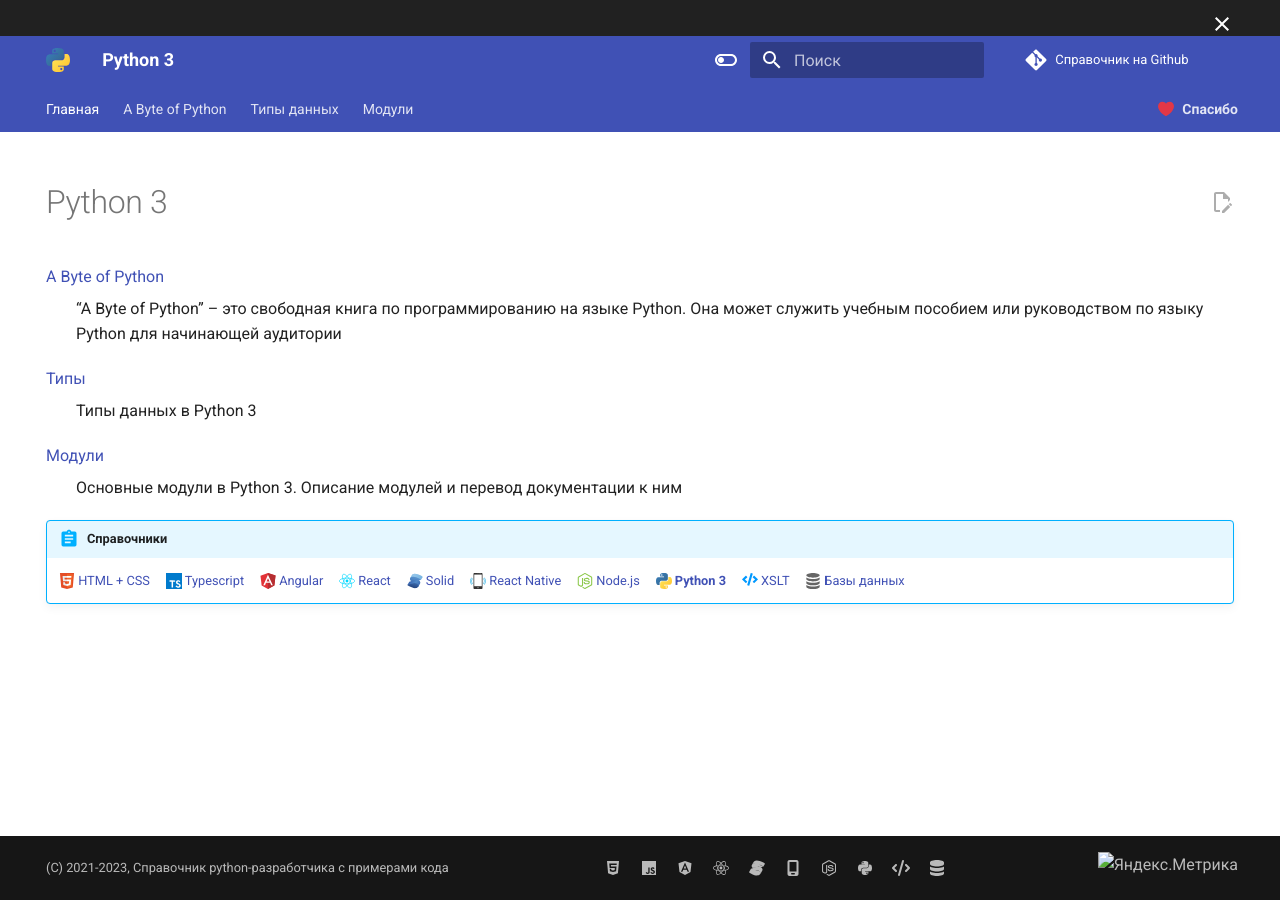
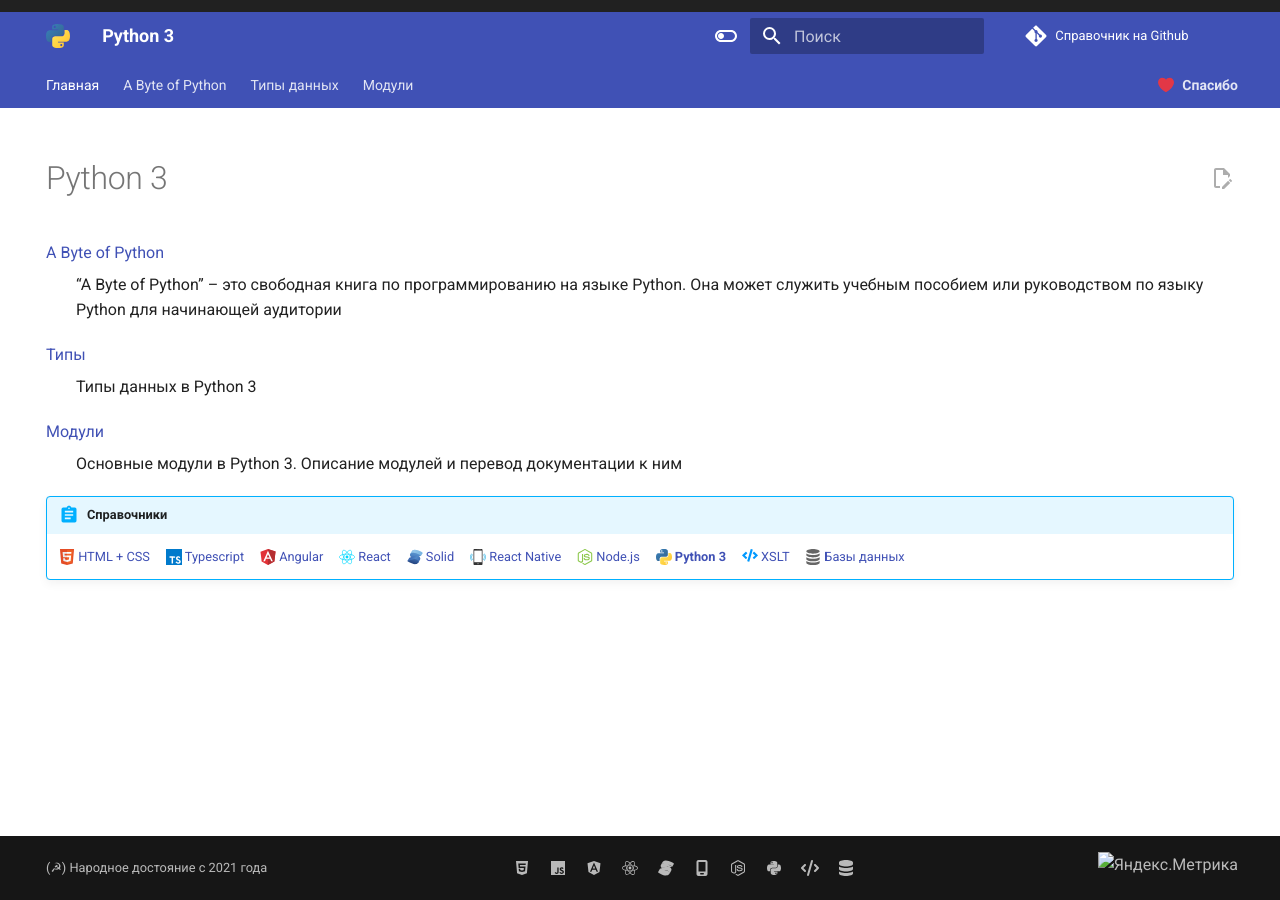
Before and after one commit to xsltdev/py3dev.ru, an MkDocs documentation site: the page built from docs/index.md, in a window 1280 px wide. Built offline with MkDocs 1.6.1 and Material for MkDocs 9.7.7, drawn with Linux system fonts in a browser that asks for light colours; comment, search, counter and statistics services are not loaded.

Commit message:
Update mkdocs.yml

```diff
--- a/mkdocs.yml
+++ b/mkdocs.yml
@@ -2,7 +2,7 @@ site_name: Python 3
 site_url: https://py3dev.ru/
 site_description: Справочник Python-разработчика с примерами кода
 site_author: py3dev.ru
-copyright: (C) 2021-2023, Справочник python-разработчика с примерами кода
+copyright: (☭) Народное достояние с 2021 года
 
 repo_name: 'Справочник на Github'
 repo_url: 'https://github.com/xsltdev/py3dev.ru'
@@ -33,7 +33,6 @@ theme:
         - navigation.instant
         - navigation.top
         - content.action.edit
-        - announce.dismiss
     favicon: python.svg
     logo: python.svg
 
```
